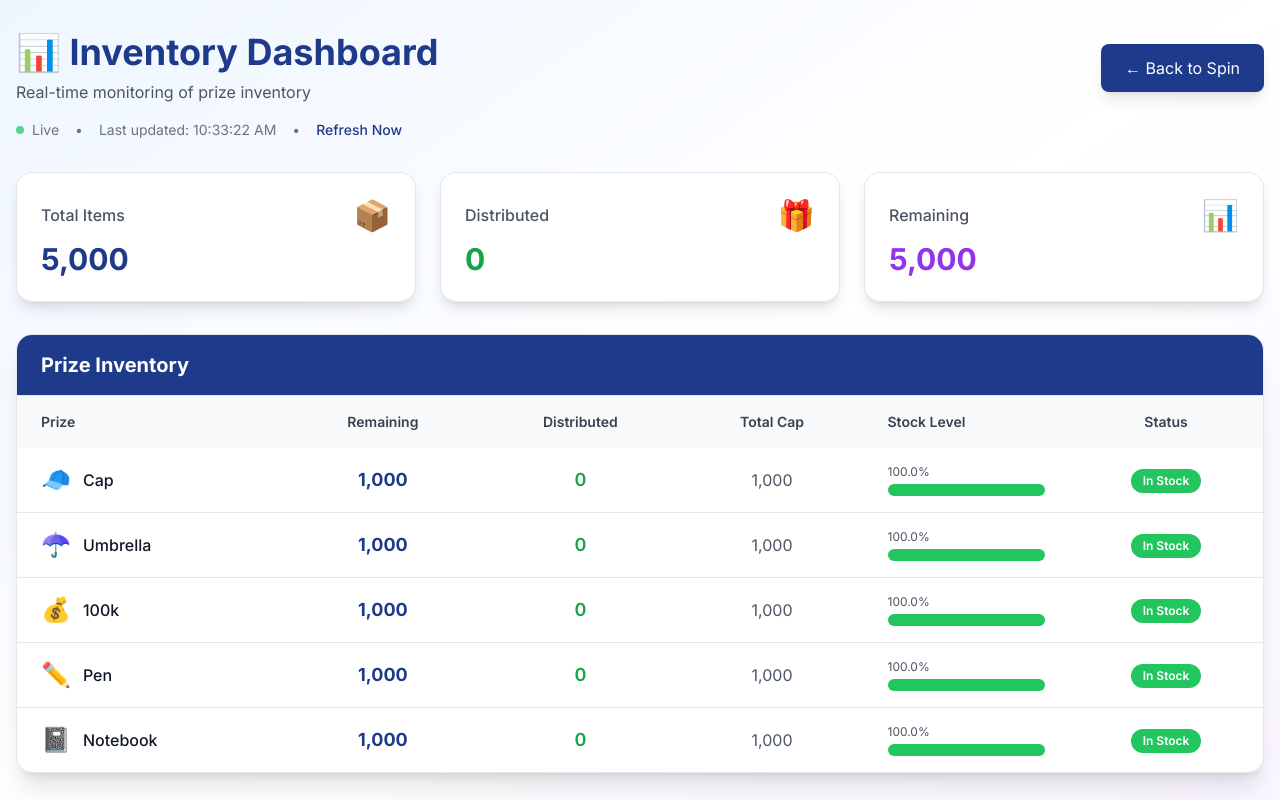
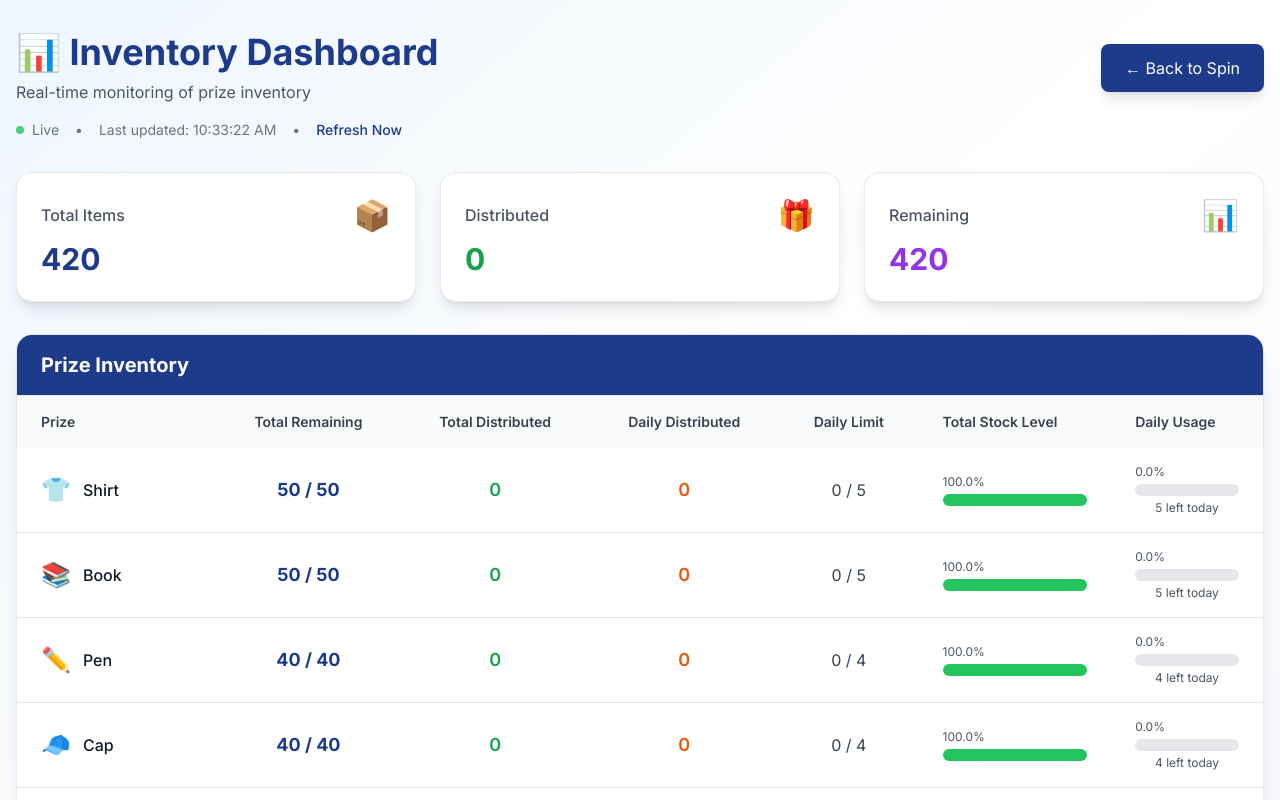
Before and after one commit to Rhino-payment-services/spin-win, a Next.js app: page /dashboard in a window 1280 px wide. Shown: the top 800 px of the page. Built offline with nearby package versions, Linux system fonts and the light colour scheme.

Commit message:
Implement new prize system with daily limits
- Shirts: 50 total, 5/day
- Books: 50 total, 5/day
- Pens: 40 total, 4/day
- Caps: 40 total, 4/day
- Umbrellas: 40 total, 4/day
- Wristbands: 200 total, 18/day
- Daily limits reset at midnight
- Dashboard shows both total and daily tracking

```diff
--- a/app/api/spin/route.ts
+++ b/app/api/spin/route.ts
@@ -2,40 +2,77 @@ import { NextRequest, NextResponse } from 'next/server'
 
 // In-memory storage for prize tracking (won prizes)
 let prizeCounts: Record<string, number> = {
+  'Shirt': 0,
+  'Book': 0,
+  'Pen': 0,
   'Cap': 0,
   'Umbrella': 0,
-  '100k': 0,
-  'Pen': 0,
-  'Notebook': 0,
+  'Wristband': 0,
   'Try Again': 0
 }
 
-// Inventory management - starting caps for each prize
-const INITIAL_INVENTORY = 1000
+// Inventory management - total caps and daily limits for each prize
+const prizeConfig = {
+  'Shirt': { total: 50, dailyLimit: 5 },
+  'Book': { total: 50, dailyLimit: 5 },
+  'Pen': { total: 40, dailyLimit: 4 },
+  'Cap': { total: 40, dailyLimit: 4 },
+  'Umbrella': { total: 40, dailyLimit: 4 },
+  'Wristband': { total: 200, dailyLimit: 18 }
+  // 'Try Again' is not tracked - it's unlimited
+}
 
 let prizeInventory: Record<string, number> = {
-  'Cap': INITIAL_INVENTORY,
-  'Umbrella': INITIAL_INVENTORY,
-  '100k': INITIAL_INVENTORY,
-  'Pen': INITIAL_INVENTORY,
-  'Notebook': INITIAL_INVENTORY
-  // 'Try Again' is not tracked - it's unlimited
+  'Shirt': 50,
+  'Book': 50,
+  'Pen': 40,
+  'Cap': 40,
+  'Umbrella': 40,
+  'Wristband': 200
+}
+
+// Daily tracking - resets every day
+let dailyDistributed: Record<string, number> = {
+  'Shirt': 0,
+  'Book': 0,
+  'Pen': 0,
+  'Cap': 0,
+  'Umbrella': 0,
+  'Wristband': 0
+}
+
+let lastResetDate = new Date().toDateString()
+
+// Function to reset daily counts if it's a new day
+function checkAndResetDaily() {
+  const today = new Date().toDateString()
+  if (today !== lastResetDate) {
+    // Reset all daily counts
+    Object.keys(dailyDistributed).forEach(key => {
+      dailyDistributed[key] = 0
+    })
+    lastResetDate = today
+  }
 }
 
 // Prize configuration with probabilities
 const prizes = [
-  { name: 'Cap', probability: 30 },
-  { name: 'Notebook', probability: 25 },
-  { name: 'Try Again', probability: 25 },
+  { name: 'Shirt', probability: 20 },
+  { name: 'Book', probability: 20 },
+  { name: 'Wristband', probability: 20 },
+  { name: 'Try Again', probability: 15 },
   { name: 'Pen', probability: 10 },
-  { name: 'Umbrella', probability: 9 },
-  { name: '100k', probability: 1 }
+  { name: 'Cap', probability: 10 },
+  { name: 'Umbrella', probability: 5 }
 ]
 
 export async function POST(request: NextRequest) {
   try {
     const body = await request.json()
     const { spinsUsed } = body
+
+    // Check and reset daily counts if it's a new day
+    checkAndResetDaily()
 
     // Check if user has exceeded spin limit
     if (spinsUsed >= 1) {
@@ -60,18 +97,27 @@ export async function POST(request: NextRequest) {
       }
     }
 
-    // Check if the prize is still in stock (except "Try Again" which is unlimited)
-    if (winningPrize !== 'Try Again' && prizeInventory[winningPrize] <= 0) {
-      // If out of stock, give "Try Again" instead
-      winningPrize = 'Try Again'
+    // Check if the prize is still available (except "Try Again" which is unlimited)
+    if (winningPrize !== 'Try Again') {
+      const config = prizeConfig[winningPrize]
+
+      // Check total inventory
+      if (prizeInventory[winningPrize] <= 0) {
+        winningPrize = 'Try Again'
+      }
+      // Check daily limit
+      else if (dailyDistributed[winningPrize] >= config.dailyLimit) {
+        winningPrize = 'Try Again'
+      }
     }
 
     // Update prize count
     prizeCounts[winningPrize]++
 
-    // Decrease inventory only for physical prizes (not "Try Again")
+    // Decrease inventory and update daily count only for physical prizes (not "Try Again")
     if (winningPrize !== 'Try Again' && prizeInventory[winningPrize] !== undefined) {
       prizeInventory[winningPrize]--
+      dailyDistributed[winningPrize]++
     }
 
     return NextResponse.json({
@@ -88,18 +134,14 @@ export async function POST(request: NextRequest) {
 }
 
 export async function GET() {
-  // Return current prize counts and inventory
+  // Check and reset daily counts if it's a new day
+  checkAndResetDaily()
+
+  // Return current prize counts, inventory, daily limits, and config
   return NextResponse.json({
     prizeCounts: { ...prizeCounts },
-    inventory: { ...prizeInventory }
+    inventory: { ...prizeInventory },
+    dailyDistributed: { ...dailyDistributed },
+    prizeConfig: { ...prizeConfig }
   })
 }
-
-// Export inventory data for dashboard access
-export function getInventoryData() {
-  return {
-    prizeCounts: { ...prizeCounts },
-    inventory: { ...prizeInventory },
-    initialInventory: INITIAL_INVENTORY
-  }
-}
--- a/app/components/PrizeHistory.tsx
+++ b/app/components/PrizeHistory.tsx
@@ -16,23 +16,25 @@ interface Prize {
 export default function PrizeHistory({ prizeCounts }: PrizeHistoryProps) {
   const getPrizeEmoji = (prizeName: string) => {
     switch (prizeName) {
+      case 'Shirt': return '👕'
+      case 'Book': return '📚'
+      case 'Wristband': return '⌚'
       case 'Cap': return '🧢'
       case 'Umbrella': return '☂️'
-      case '100k': return '💰'
       case 'Pen': return '✏️'
-      case 'Notebook': return '📓'
       case 'Try Again': return '🔄'
       default: return '🎁'
     }
   }
 
   const prizes: Prize[] = [
-    { name: 'Cap', icon: '🧢' },
-    { name: 'Notebook', icon: '📓' },
+    { name: 'Shirt', icon: '👕' },
+    { name: 'Book', icon: '📚' },
+    { name: 'Wristband', icon: '⌚' },
     { name: 'Try Again', icon: '🔄' },
     { name: 'Pen', icon: '✏️' },
-    { name: 'Umbrella', icon: '☂️' },
-    { name: '100k', icon: '💰' }
+    { name: 'Cap', icon: '🧢' },
+    { name: 'Umbrella', icon: '☂️' }
   ]
 
   const totalPrizes = Object.values(prizeCounts).reduce((sum, count) => sum + count, 0)
--- a/app/dashboard/page.tsx
+++ b/app/dashboard/page.tsx
@@ -9,6 +9,9 @@ interface InventoryItem {
   distributed: number
   total: number
   percentage: number
+  dailyDistributed: number
+  dailyLimit: number
+  dailyPercentage: number
 }
 
 interface DashboardData {
@@ -37,23 +40,32 @@ export default function Dashboard() {
       const rawData = await response.json()
 
       // Process the data
-      const INITIAL_INVENTORY = 1000
       const inventory = rawData.inventory || {}
       const prizeCounts = rawData.prizeCounts || {}
+      const dailyDistributed = rawData.dailyDistributed || {}
+      const prizeConfig = rawData.prizeConfig || {}
 
       const items: InventoryItem[] = Object.keys(inventory)
         .filter(prizeName => prizeName !== 'Try Again') // Exclude "Try Again" from inventory
         .map(prizeName => {
           const remaining = inventory[prizeName]
           const distributed = prizeCounts[prizeName] || 0
-          const percentage = ((remaining / INITIAL_INVENTORY) * 100)
+          const config = prizeConfig[prizeName]
+          const total = config?.total || 0
+          const dailyLimit = config?.dailyLimit || 0
+          const dailyDist = dailyDistributed[prizeName] || 0
+          const percentage = total > 0 ? ((remaining / total) * 100) : 0
+          const dailyPercentage = dailyLimit > 0 ? ((dailyDist / dailyLimit) * 100) : 0
 
           return {
             name: prizeName,
             remaining,
             distributed,
-            total: INITIAL_INVENTORY,
-            percentage
+            total,
+            percentage,
+            dailyDistributed: dailyDist,
+            dailyLimit,
+            dailyPercentage
           }
         })
 
@@ -82,11 +94,12 @@ export default function Dashboard() {
 
   const getPrizeEmoji = (prizeName: string) => {
     switch (prizeName) {
+      case 'Shirt': return '👕'
+      case 'Book': return '📚'
+      case 'Wristband': return '⌚'
       case 'Cap': return '🧢'
       case 'Umbrella': return '☂️'
-      case '100k': return '💰'
       case 'Pen': return '✏️'
-      case 'Notebook': return '📓'
       case 'Try Again': return '🔄'
       default: return '🎁'
     }
@@ -218,15 +231,20 @@ export default function Dashboard() {
               <thead className="bg-gray-50">
                 <tr>
                   <th className="px-6 py-4 text-left text-sm font-semibold text-gray-700">Prize</th>
-                  <th className="px-6 py-4 text-center text-sm font-semibold text-gray-700">Remaining</th>
-                  <th className="px-6 py-4 text-center text-sm font-semibold text-gray-700">Distributed</th>
-                  <th className="px-6 py-4 text-center text-sm font-semibold text-gray-700">Total Cap</th>
-                  <th className="px-6 py-4 text-left text-sm font-semibold text-gray-700">Stock Level</th>
-                  <th className="px-6 py-4 text-center text-sm font-semibold text-gray-700">Status</th>
+                  <th className="px-6 py-4 text-center text-sm font-semibold text-gray-700">Total Remaining</th>
+                  <th className="px-6 py-4 text-center text-sm font-semibold text-gray-700">Total Distributed</th>
+                  <th className="px-6 py-4 text-center text-sm font-semibold text-gray-700">Daily Distributed</th>
+                  <th className="px-6 py-4 text-center text-sm font-semibold text-gray-700">Daily Limit</th>
+                  <th className="px-6 py-4 text-left text-sm font-semibold text-gray-700">Total Stock Level</th>
+                  <th className="px-6 py-4 text-left text-sm font-semibold text-gray-700">Daily Usage</th>
                 </tr>
               </thead>
               <tbody className="divide-y divide-gray-200">
-                {data?.items.map((item) => (
+                {data?.items.map((item) => {
+                  const dailyRemaining = item.dailyLimit - item.dailyDistributed
+                  const dailyPercentageUsed = item.dailyLimit > 0 ? ((item.dailyDistributed / item.dailyLimit) * 100) : 0
+
+                  return (
                     <tr key={item.name} className="hover:bg-gray-50 transition-colors">
                       <td className="px-6 py-4">
                         <div className="flex items-center gap-3">
@@ -236,7 +254,7 @@ export default function Dashboard() {
                       </td>
                       <td className="px-6 py-4 text-center">
                         <span className="text-lg font-bold text-blue-900">
-                        {item.remaining.toLocaleString()}
+                          {item.remaining.toLocaleString()} / {item.total.toLocaleString()}
                         </span>
                       </td>
                       <td className="px-6 py-4 text-center">
@@ -245,7 +263,14 @@ export default function Dashboard() {
                         </span>
                       </td>
                       <td className="px-6 py-4 text-center">
-                      <span className="text-gray-600">{item.total.toLocaleString()}</span>
+                        <span className="text-lg font-semibold text-orange-600">
+                          {item.dailyDistributed.toLocaleString()}
+                        </span>
+                      </td>
+                      <td className="px-6 py-4 text-center">
+                        <span className="text-gray-700">
+                          {item.dailyDistributed.toLocaleString()} / {item.dailyLimit.toLocaleString()}
+                        </span>
                       </td>
                       <td className="px-6 py-4">
                         <div className="w-full">
@@ -262,15 +287,27 @@ export default function Dashboard() {
                           </div>
                         </div>
                       </td>
-                    <td className="px-6 py-4 text-center">
-                      <span
-                        className={`inline-block px-3 py-1 rounded-full text-xs font-semibold text-white ${getStatusColor(item.percentage)}`}
-                      >
-                        {getStatusText(item.percentage)}
+                      <td className="px-6 py-4">
+                        <div className="w-full">
+                          <div className="flex justify-between items-center mb-1">
+                            <span className="text-xs text-gray-600">
+                              {dailyPercentageUsed.toFixed(1)}%
                             </span>
+                          </div>
+                          <div className="w-full bg-gray-200 rounded-full h-3 overflow-hidden">
+                            <div
+                              className={`h-full ${dailyPercentageUsed >= 100 ? 'bg-red-500' : dailyPercentageUsed >= 75 ? 'bg-orange-500' : 'bg-blue-500'} transition-all duration-500`}
+                              style={{ width: `${Math.min(dailyPercentageUsed, 100)}%` }}
+                            ></div>
+                          </div>
+                          <div className="text-xs text-center mt-1 text-gray-600">
+                            {dailyRemaining} left today
+                          </div>
+                        </div>
                       </td>
                     </tr>
-                ))}
+                  )
+                })}
               </tbody>
             </table>
           </div>
@@ -279,7 +316,7 @@ export default function Dashboard() {
         {/* Footer Note */}
         <div className="mt-8 text-center text-gray-500 text-sm">
           <p>Dashboard auto-refreshes every 5 seconds</p>
-          <p className="mt-1">Initial inventory cap: 1,000 items per prize</p>
+          <p className="mt-1">Daily limits reset automatically at midnight</p>
         </div>
       </div>
     </div>
--- a/app/page.tsx
+++ b/app/page.tsx
@@ -18,12 +18,13 @@ export default function Home() {
   const [spinsRemaining, setSpinsRemaining] = useState(1)
 
   const prizes = [
-    { name: 'Cap', color: '#8b5cf6', icon: '🧢' },        // Purple
-    { name: 'Notebook', color: '#f97316', icon: '📓' },   // Orange-red
+    { name: 'Shirt', color: '#8b5cf6', icon: '👕' },      // Purple
+    { name: 'Book', color: '#f97316', icon: '📚' },       // Orange-red
+    { name: 'Wristband', color: '#10b981', icon: '⌚' },   // Lime green
     { name: 'Try Again', color: '#3b82f6', icon: '🔄' },  // Blue
     { name: 'Pen', color: '#f59e0b', icon: '✏️' },        // Bright orange
-    { name: 'Umbrella', color: '#ec4899', icon: '☂️' },   // Hot pink
-    { name: '100k', color: '#10b981', icon: '💰' }        // Lime green
+    { name: 'Cap', color: '#ec4899', icon: '🧢' },        // Hot pink
+    { name: 'Umbrella', color: '#14b8a6', icon: '☂️' }    // Teal
   ]
 
   const handleSpin = async () => {
```
Lines whose indentation alone changed are shown as unchanged.
